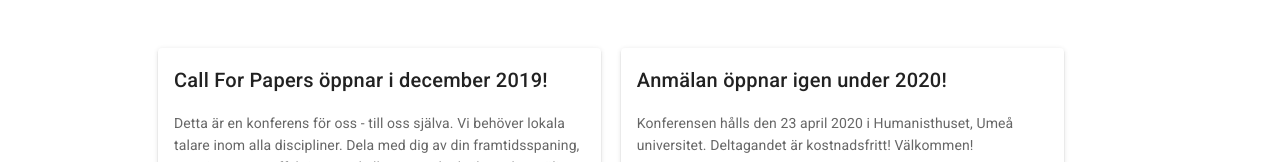
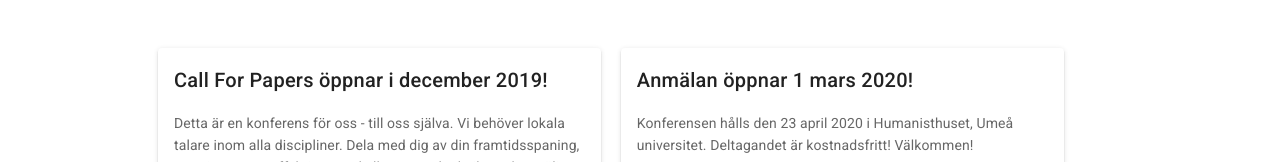
Before and after one commit to umedevkonferens/umedev, a Vue app: page / in a window 1280 px wide. Shown: the part 558-720 px from the top of the page. Built offline with nearby package versions, Linux system fonts and the light colour scheme; what vuefire would draw is missing.

Commit message:
Added date for registration.

```diff
--- a/src/views/Home.vue
+++ b/src/views/Home.vue
@@ -24,7 +24,7 @@
         </v-card>
       </a>
       <v-card min-height="167" class="a">
-        <v-card-title>Anmälan öppnar igen under 2020!</v-card-title>
+        <v-card-title>Anmälan öppnar 1 mars 2020!</v-card-title>
         <v-card-text>
           Konferensen hålls den 23 april 2020 i Humanisthuset, Umeå universitet.
           Deltagandet är kostnadsfritt! Välkommen!
```
